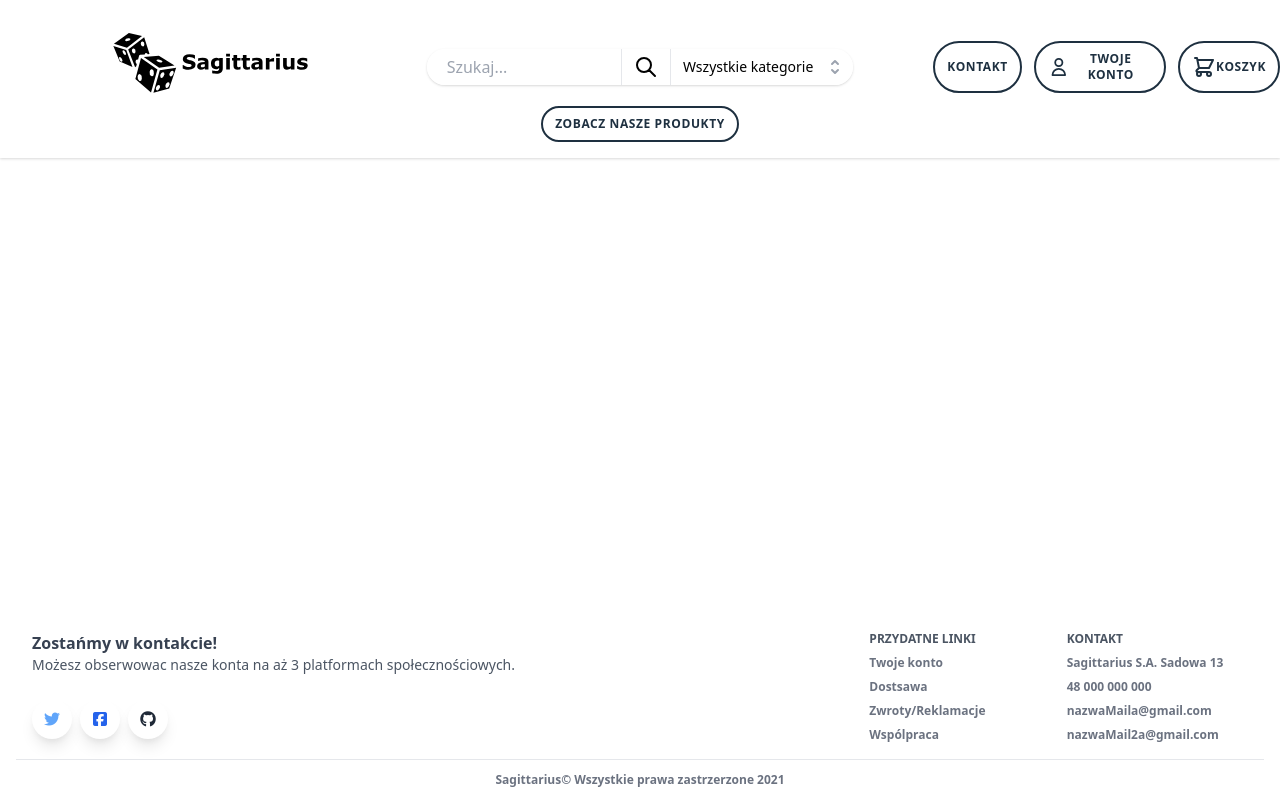
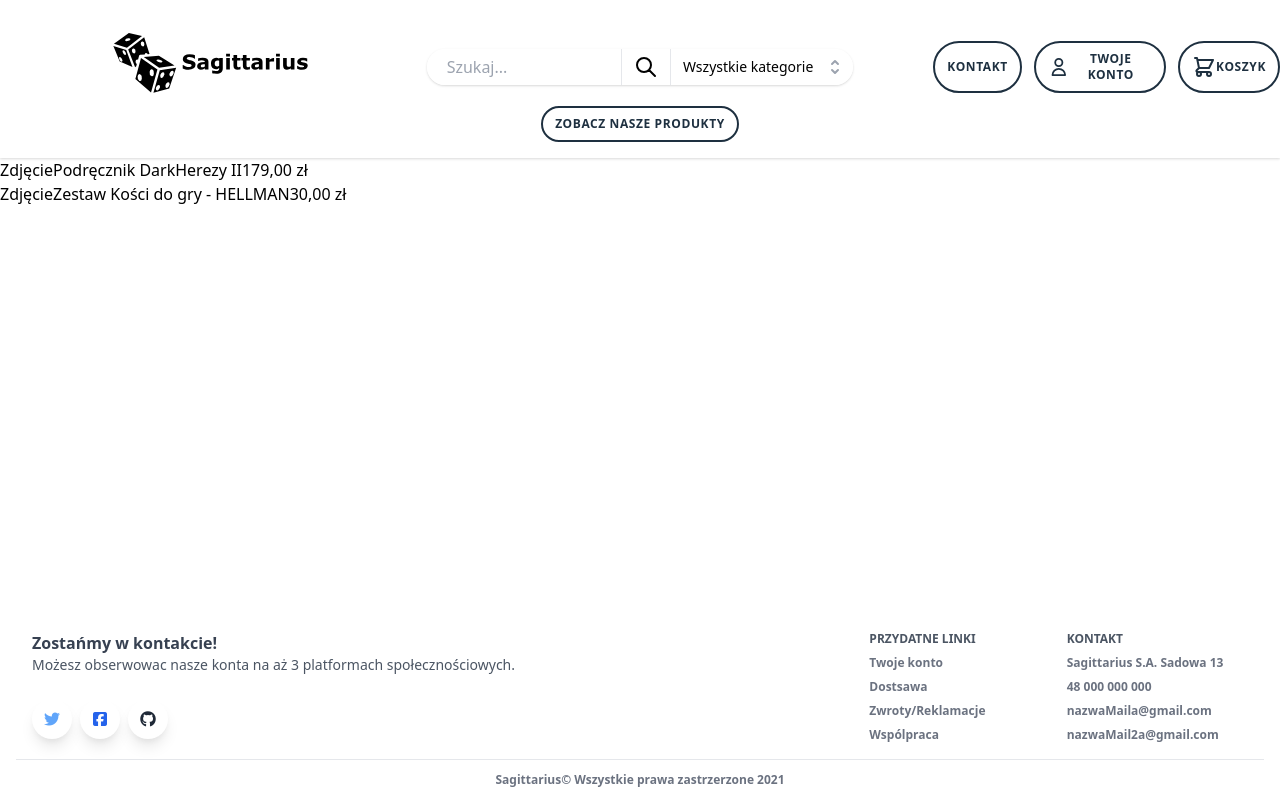
Before and after one commit to Lorn-Hukka/IO, a Next.js app: page /cart in a window 1280 px wide. Built offline with nearby package versions, Linux system fonts and the light colour scheme.

Commit message:
Dodano komponent "CartItem" odpowiedzialny za poszczególne produkty w koszyku

```diff
--- /dev/null
+++ b/components/CartItem.js
@@ -0,0 +1,19 @@
+const CartItem = ({ product }) => {
+    return (
+        <div className="flex items-center">
+            <div>
+                Zdjęcie
+            </div>
+
+            <div>
+                {product.name}
+            </div>
+                {product.price}
+            <div>
+
+            </div>
+        </div>
+     );
+}
+
+export default CartItem;
--- a/pages/cart.js
+++ b/pages/cart.js
@@ -1,6 +1,21 @@
+const { default: CartItem } = require("@components/CartItem");
+
 const Cart = () => {
-    return (
-        <div></div>
+
+    let dummyData = [
+        {"slug": "podrecznik-darkherezy-ii", "name": "Podręcznik DarkHerezy II", "price": "179,00 zł", "salePrice": "100,00 zł", "thumbnail": "https://copcorp.pl/wp-content/uploads/2018/12/dh2-1.jpg"},
+        {"slug": "zestaw-kosci-do-gry-hellman", "name": "Zestaw Kości do gry - HELLMAN", "price": "30,00 zł", "salePrice": "25,00 zł", "thumbnail": "https://files.rebel.pl/products/107/5904/5382/5383/_2005372/0-1200x900-ffffff.jpg"},
+      ];
+
+      return (
+        <div>
+            {
+                dummyData && dummyData.map( product => (
+                <CartItem key={product.slug} product={product} />
+                )
+                )
+            }
+        </div>
     );
 }
 export default Cart;
```
